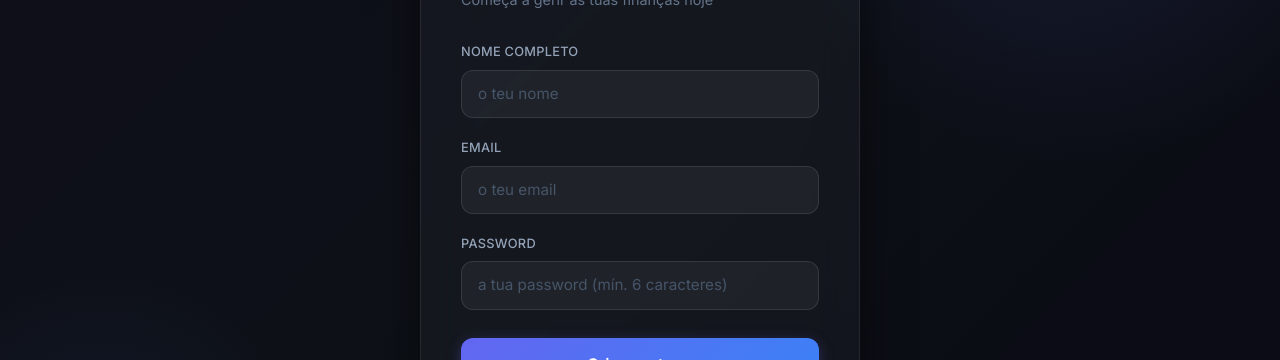
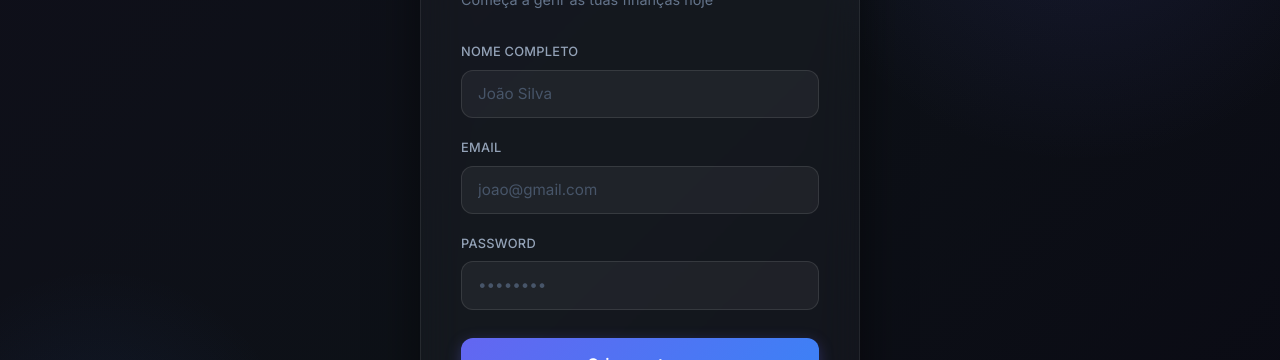
Before and after one commit to Kayo04/Loop, a Next.js app: page /register in a window 1280 px wide. Shown: the part 234-594 px from the top of the page. Built offline with nearby package versions, Linux system fonts and the light colour scheme.

Commit message:
style: example placeholders + dots back for password

```diff
--- a/app/(auth)/login/page.tsx
+++ b/app/(auth)/login/page.tsx
@@ -250,7 +250,7 @@ export default async function LoginPage({
                 name="email"
                 type="email"
                 className="auth-input"
-                placeholder="o teu email"
+                placeholder="joao@gmail.com"
                 required
               />
             </div>
@@ -262,7 +262,7 @@ export default async function LoginPage({
                 name="password"
                 type="password"
                 className="auth-input"
-                placeholder="a tua password"
+                placeholder="••••••••"
                 required
               />
             </div>
--- a/app/(auth)/register/page.tsx
+++ b/app/(auth)/register/page.tsx
@@ -249,7 +249,7 @@ export default async function RegisterPage({
                 name="fullName"
                 type="text"
                 className="auth-input"
-                placeholder="o teu nome"
+                placeholder="João Silva"
                 required
               />
             </div>
@@ -261,7 +261,7 @@ export default async function RegisterPage({
                 name="email"
                 type="email"
                 className="auth-input"
-                placeholder="o teu email"
+                placeholder="joao@gmail.com"
                 required
               />
             </div>
@@ -273,7 +273,7 @@ export default async function RegisterPage({
                 name="password"
                 type="password"
                 className="auth-input"
-                placeholder="a tua password (mín. 6 caracteres)"
+                placeholder="••••••••"
                 required
                 minLength={6}
               />
```
